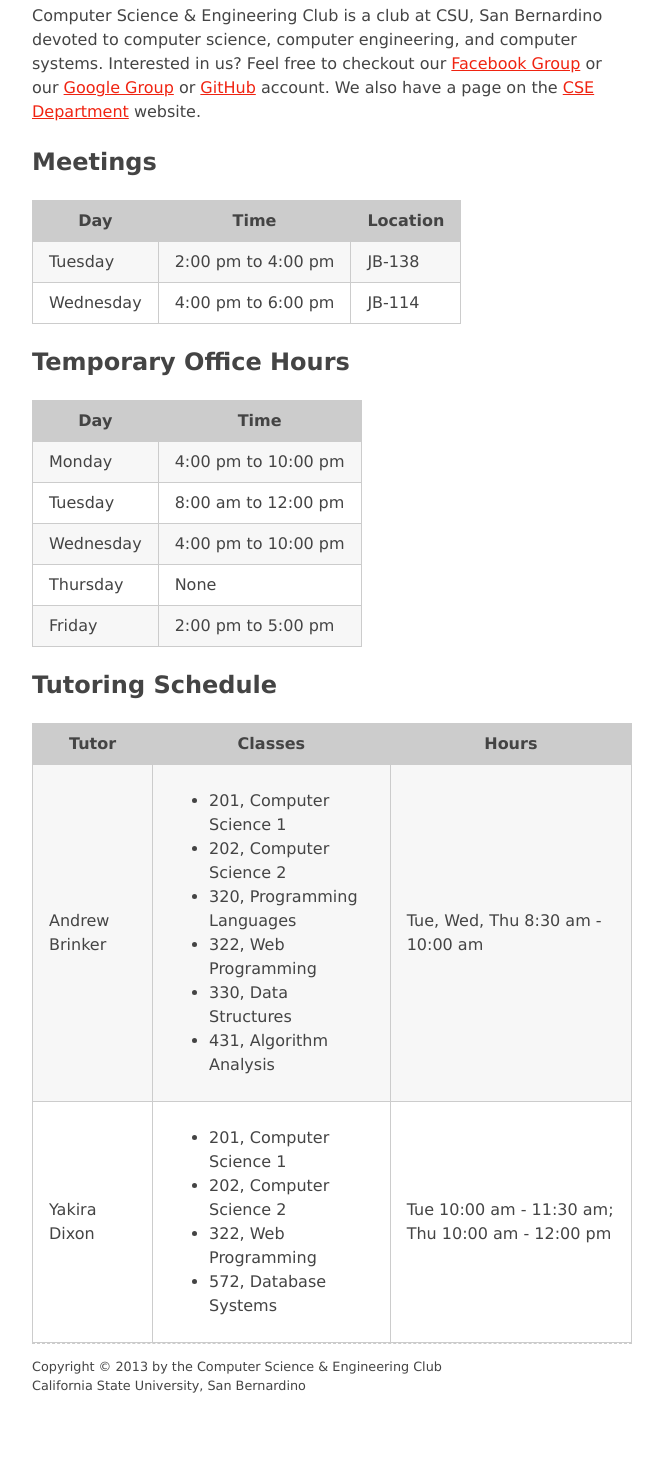
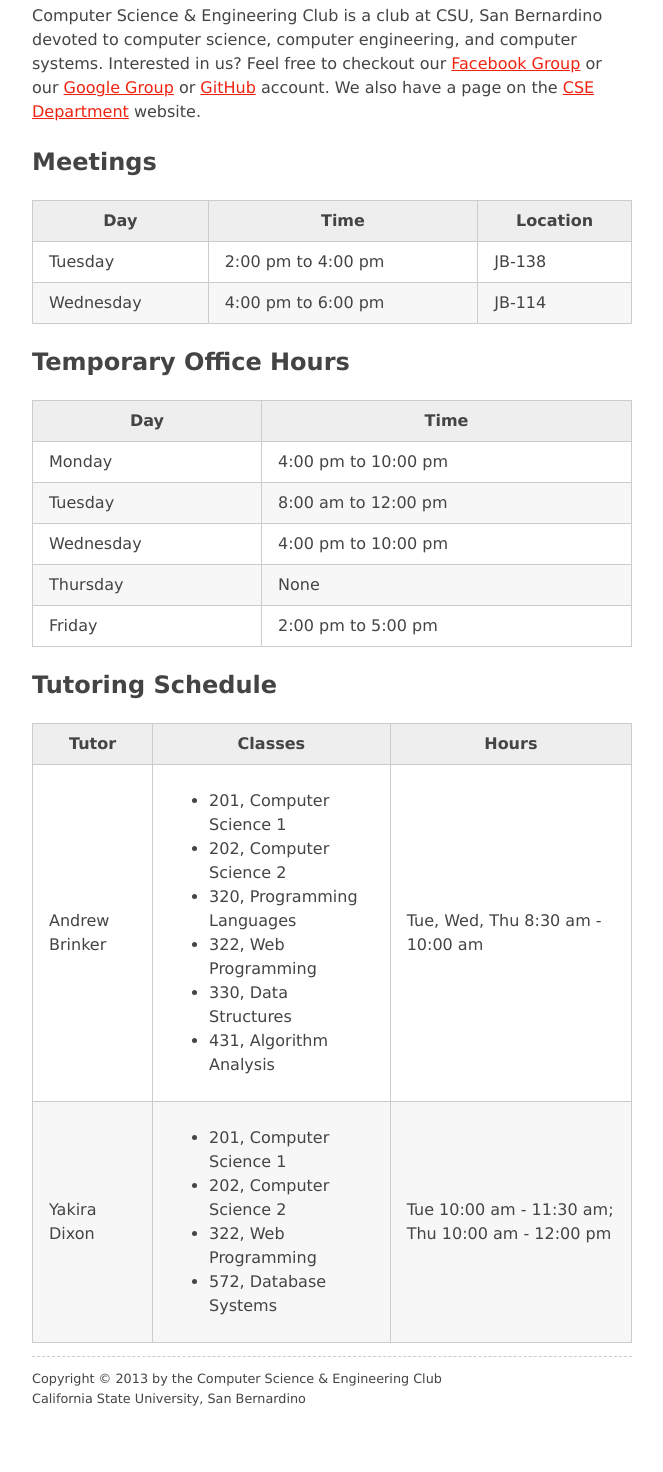
Before and after one commit to CSE-CSUSB/Website, a PHP site: page / in a window 1280 px wide. Shown: the part 177-1649 px from the top of the page, without its empty margins (308-971 px from the left). Before the commit the page ends 1570 px from the top, so only its background shows below. Run offline with PHP 8.4, Linux system fonts and the light colour scheme; some libraries are stand-ins or nearby versions.

Commit message:
Maybe this'll work

```diff
--- a/public/styles/main.css
+++ b/public/styles/main.css
@@ -10,12 +10,11 @@ body {
 }
 
 table {
-  display: block;
   width: 100%;
   border-collapse: collapse;
 }
 
-    tr:nth-child(2n) {
+    tr:nth-child(2n+1) {
       background: #f7f7f7;
     }
 
@@ -26,7 +25,7 @@ table {
     }
 
     th {
-      background: #ccc;
+      background: #eee;
     }
 
 h1 {
@@ -60,6 +59,7 @@ a {
 
       .copyright {
         border-top: 1px dashed #ccc;
+        margin-top: 1em;
         padding-top: 1em;
         font-size: .8em;
         line-height: 1.5em;
```
